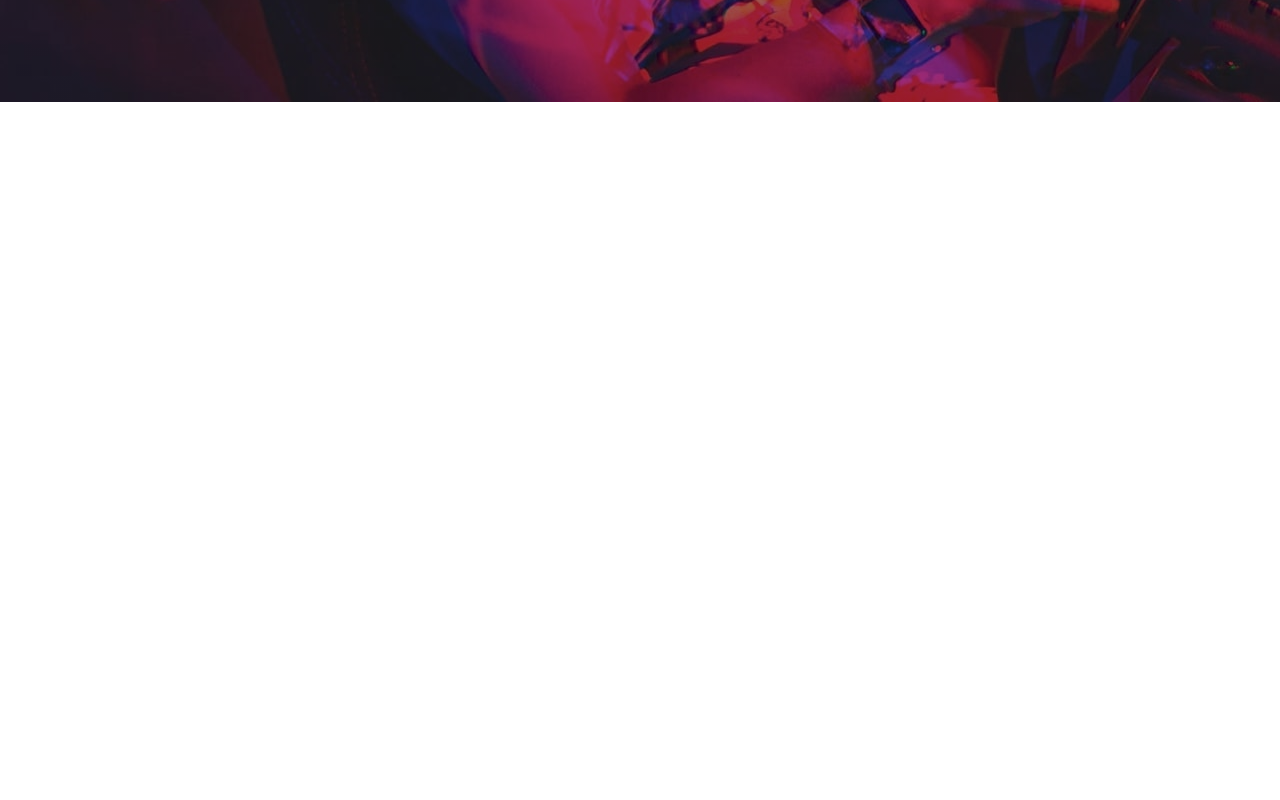
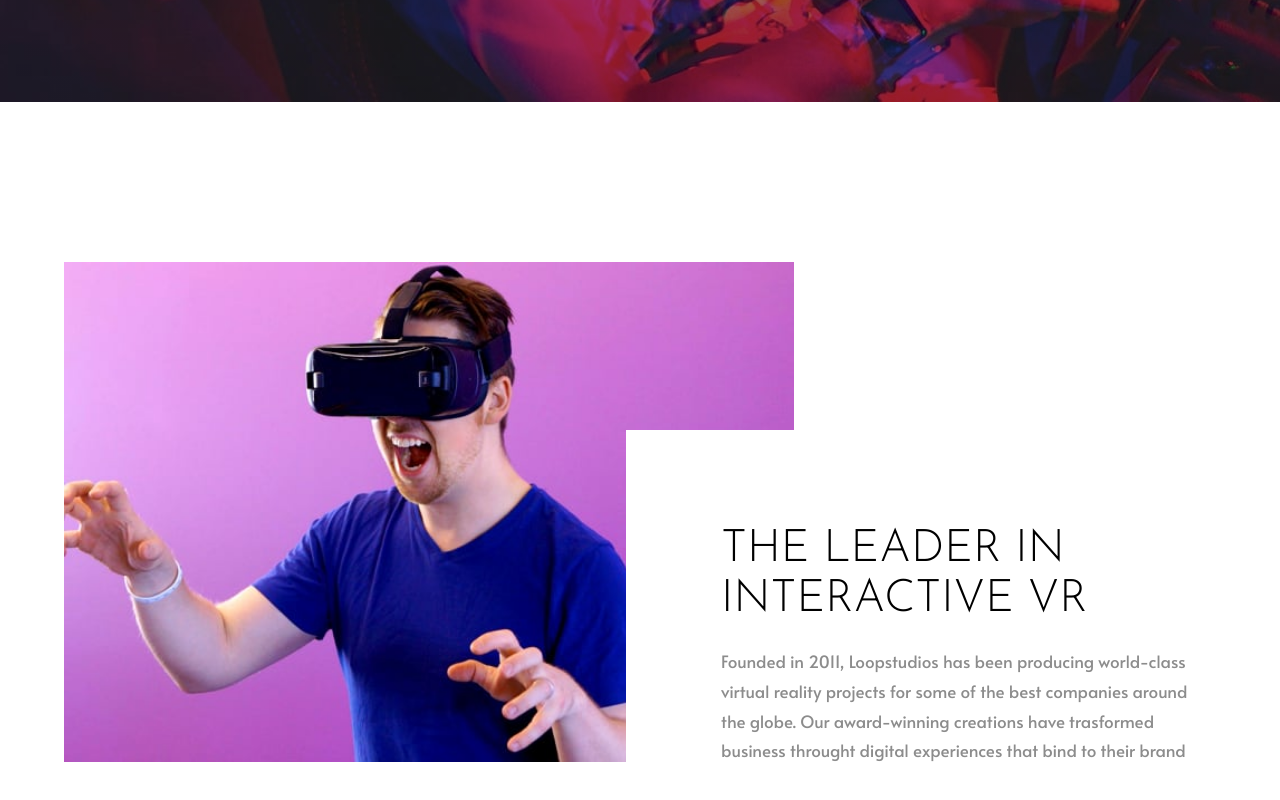
Before and after one commit to yasssuz/loopstudio-landing-page, a website built with Vite: page src/index.html in a window 1280 px wide. Shown: the part 548-1348 px from the top of the page. Before the commit the page ends 1100 px from the top, so only its background shows below. Built offline with nearby package versions, Linux system fonts and the light colour scheme.

Commit message:
added about section

```diff
--- a/src/index.html
+++ b/src/index.html
@@ -40,6 +40,22 @@
           </div>
         </section>
       </div>
+      <section class="about">
+        <img
+          src="./assets/mobile/image-interactive.jpg"
+          alt="vr"
+          class="about__illustration"
+        />
+        <div class="about__text-area">
+          <h2>The leader in interactive vr</h2>
+          <p>
+            Founded in 2011, Loopstudios has been producing world-class virtual
+            reality projects for some of the best companies around the globe.
+            Our award-winning creations have trasformed business throught
+            digital experiences that bind to their brand
+          </p>
+        </div>
+      </section>
     </main>
 
     <br />
```
